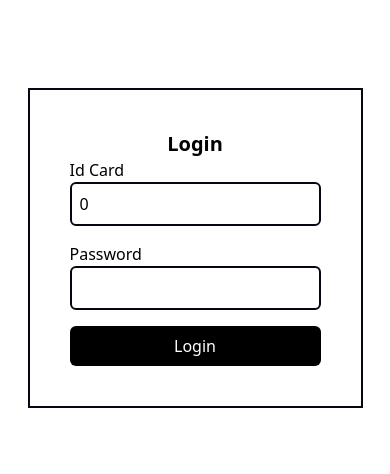
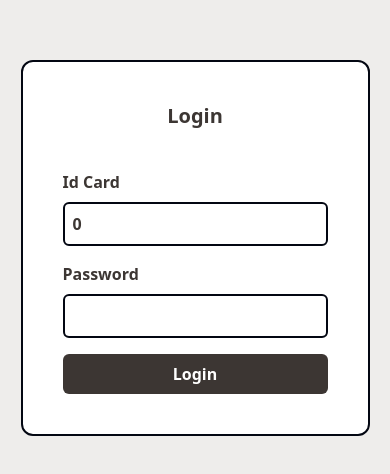
Before and after one commit to andranovia/society-job-platform, a React (Vite) app in the folder society-frontend/: page /login in a window 390 px wide. Shown: the part 174-648 px from the top of the page. Built offline with nearby package versions, Linux system fonts and the light colour scheme.

Commit message:
style: restyling user login page, and fixing navbar responsive.

```diff
--- a/society-frontend/src/App.tsx
+++ b/society-frontend/src/App.tsx
@@ -1,15 +1,12 @@
 import Home from "./components/home";
-import Navbar from "./components/navbar";
+import Layout from "./layout/layout";
 
 function App() {
   return (
     <>
-      <div className="">
-        <Navbar />
-      </div>
-      <div>
+      <Layout>
         <Home />
-      </div>
+      </Layout>
     </>
   );
 }
--- a/society-frontend/src/components/faq.tsx
+++ b/society-frontend/src/components/faq.tsx
@@ -44,7 +44,7 @@ const Faq = () => {
   };
 
   return (
-    <div className="w-full py-20 px-4 text-primary">
+    <div id="faq" className="w-full py-20 px-4 text-primary">
       <div className="flex flex-col justify-center gap-4 items-center">
         <h1 className="text-4xl font-semibold">Have any question?</h1>
         <h3>Here's an answer for you</h3>
--- a/society-frontend/src/components/login.tsx
+++ b/society-frontend/src/components/login.tsx
@@ -1,16 +1,18 @@
-import React, { ChangeEvent, useState } from "react";
+import { ChangeEvent, useState } from "react";
 import axiosInstane from "../tools/axiosInstance";
+import { useNavigate } from "react-router-dom";
 
 interface LoginDataPorps {
-  id_card_nummber: number;
+  id_card_number: number;
   password: string;
 }
 
 const Login = () => {
   const [loginData, setloginData] = useState<LoginDataPorps>({
-    id_card_nummber: 0,
+    id_card_number: 0,
     password: "",
   });
+  const navigate = useNavigate();
 
   const handleOnChange = (e: ChangeEvent<HTMLInputElement>) => {
     const { name, value } = e.target;
@@ -23,27 +25,27 @@ const Login = () => {
   const login = () => {
     axiosInstane
       .post("api/v1/auth/login", loginData)
-      .then((res) => console.log(res))
+      .then(() => navigate("/request"))
       .catch((err) => console.log(err));
   };
 
   return (
-    <div className="w-full">
-      <div className="flex justify-center flex-col items-center w-full h-screen">
-        <div className="bg-white border-2 border-gray-950 p-10 flex flex-col justify-start items-center">
-          <h1 className="text-xl font-semibold">Login</h1>
-          <div className="flex flex-col gap-4">
-            <div className="flex flex-col justify-center items-start">
+    <div className="w-full bg-base">
+      <div className="flex justify-center lg:flex-row flex-col-reverse gap-10 items-center w-full h-screen">
+        <div className="bg-white border-2 border-gray-950 rounded-xl p-10 flex flex-col justify-start text-primary items-center">
+          <h1 className="text-xl lg:text-2xl font-semibold">Login</h1>
+          <div className="flex flex-col font-semibold gap-4 mt-10">
+            <div className="flex flex-col  gap-2 justify-center items-start">
               <h1>Id Card </h1>
               <input
                 name="id_card_number"
-                value={loginData.id_card_nummber}
+                value={loginData.id_card_number}
                 onChange={(e) => handleOnChange(e)}
                 type="text"
                 className="border-2 p-2 rounded-md border-gray-950"
               />
             </div>
-            <div className="flex flex-col justify-center items-start">
+            <div className="flex flex-col gap-2 justify-center items-start">
               <h1>Password </h1>
               <input
                 name="password"
@@ -53,8 +55,16 @@ const Login = () => {
                 className="border-2 p-2 rounded-md border-gray-950"
               />
             </div>
-            <button className="bg-black rounded-md p-2 text-white" onClick={() => login()}>Login</button>
+            <button
+              className="bg-primary rounded-md p-2 text-white"
+              onClick={() => login()}
+            >
+              Login
+            </button>
           </div>
+        </div>
+        <div className="text-2xl hidden lg:block lg:text-5xl font-semibold w-80 text-primary">
+          <h1>Achive your most dreamable stuff you've never imagine</h1>
         </div>
       </div>
     </div>
--- a/society-frontend/src/components/navbar.tsx
+++ b/society-frontend/src/components/navbar.tsx
@@ -3,8 +3,9 @@ import { motion, useAnimationControls } from "framer-motion";
 import { FaPeopleGroup, FaRegCircleCheck, FaJoint } from "react-icons/fa6";
 import UseMobile from "../hooks/useMobile";
 import { GiHamburgerMenu } from "react-icons/gi";
+import { Link } from "react-scroll";
 
-const Navbar = ({ onLinkClick }) => {
+const Navbar = () => {
   const controls = useAnimationControls();
   const { isMobile } = UseMobile();
   const handleHover = () => {
@@ -37,20 +38,13 @@ const Navbar = ({ onLinkClick }) => {
     <div className="flex bg-white z-40 fixed w-full justify-between items-center py-4 pb-8 top-0 ">
       <div className="flex justify-center items-baseline text-center sm:mx-20 mx-4 gap-10">
         <h1 className="text-3xl font-bold">Society</h1>
-
-      </div>
-      <div className="flex justify-center items-center gap-4 mx-4 sm:mx-20">
-      <a href="#about" className="font-bold text-gray-900" onClick={() => onLinkClick('about')}>About /</a>
-
-      {!isMobile && (
-          <div className="flex flex-col justify-start items-end">
-
+        {!isMobile && (
+          <div className="flex flex-col justify-start items-start">
             <motion.div
               onMouseEnter={() => handleHover()}
               onMouseLeave={() => handleHoverEnd()}
               className="flex relative z-20 justify-center items-center gap-2 cursor-pointer"
             >
-
               Feature <RiArrowDownSLine />
             </motion.div>
 
@@ -81,6 +75,47 @@ const Navbar = ({ onLinkClick }) => {
             </motion.div>
           </div>
         )}
+      </div>
+      <div className="flex justify-center items-center gap-4 mx-4 sm:mx-20">
+       {!isMobile && (
+        <>
+         <Link
+          to="about"
+          spy={true}
+          smooth={true}
+          duration={500}
+          className="font-semibold   text-gray-900 cursor-pointer"
+        >
+          About /
+        </Link>
+        <Link
+          to="timeline"
+          spy={true}
+          smooth={true}
+          duration={500}
+          className="font-semibold text-gray-900 cursor-pointer"
+        >
+          Timeline /
+        </Link>
+        <Link
+          to="review"
+          spy={true}
+          smooth={true}
+          duration={500}
+          className="font-semibold text-gray-900 cursor-pointer"
+        >
+          Review /
+        </Link>
+        <Link
+          to="faq"
+          spy={true}
+          smooth={true}
+          duration={500}
+          className="font-semibold text-gray-900 cursor-pointer"
+        >
+          Faq /
+        </Link></>
+       )}
 
         {isMobile && (
           <div>
--- /dev/null
+++ b/society-frontend/src/components/navbarDashboardUser.tsx
@@ -0,0 +1,9 @@
+import React from 'react'
+
+const NavbarDashboardUser = () => {
+  return (
+    <div className='w-full'><div className='flex justify-between m-6 text-2xl font-semibold'><h1>Society</h1></div></div>
+  )
+}
+
+export default NavbarDashboardUser
--- a/society-frontend/src/components/review.tsx
+++ b/society-frontend/src/components/review.tsx
@@ -22,7 +22,7 @@ const reviewCardData = [
 
 const Review = () => {
   return (
-    <div className="w-full  flex justify-center flex-col p-4 items-center gap-10">
+    <div id="review" className="w-full  flex justify-center flex-col p-4 items-center gap-10">
         <h1 className="font-semibold w-80 px-4 lg:px-0 lg:w-[30rem] text-primary text-lg  sm:text-2xl ">
           As a platform our job is keeping the user <span className="text-secondary">comfort</span>, <span className="text-secondary">comfortefficiency</span>, and <span className="text-secondary">productivity</span> so they bring dreams comes alive.
         </h1>
--- a/society-frontend/src/components/timeline.tsx
+++ b/society-frontend/src/components/timeline.tsx
@@ -15,7 +15,7 @@ const Timeline = () => {
     }
   }, [control, isInView]);
   return (
-    <div className="w-fit lg:w-full mb-20 flex justify-start items-start lg:justify-center mx-10 lg:mx-0 lg:items-center flex-col">
+    <div id="timeline" className="w-fit lg:w-full mb-20 flex justify-start items-start lg:justify-center mx-10 lg:mx-0 lg:items-center flex-col">
       <div className="flex justify-start flex-col items-start lg:items-center gap-6 ">
         <BsArrowDownCircle size={40} />
         <motion.div
--- /dev/null
+++ b/society-frontend/src/components/validationRequest.tsx
@@ -0,0 +1,17 @@
+import React from "react";
+import LayoutDashboardUser from "../layout/layoutDashboardUser";
+
+const ValidationRequest = () => {
+  return (
+    <LayoutDashboardUser>
+    <div className="w-full h-full">
+      <div className="flex justify-center items-start mx-8 lg:mx-20  flex-col mt-20">
+        <h1 className="font-semibold text-primary text-4xl">Dashboard</h1>
+
+      </div>
+    </div>
+    </LayoutDashboardUser>
+  );
+};
+
+export default ValidationRequest;
--- /dev/null
+++ b/society-frontend/src/layout/layout.tsx
@@ -0,0 +1,19 @@
+import { ReactNode } from "react";
+import Navbar from "../components/navbar";
+
+interface layoutProps {
+  children: ReactNode;
+}
+
+const Layout = ({ children }: layoutProps) => {
+  return (
+    <>
+      <div className="">
+        <Navbar />
+      </div>
+      <div>{children}</div>
+    </>
+  );
+};
+
+export default Layout;
--- /dev/null
+++ b/society-frontend/src/layout/layoutDashboardUser.tsx
@@ -0,0 +1,18 @@
+import React, { ReactNode } from 'react'
+import NavbarDashboardUser from '../components/navbarDashboardUser';
+
+interface LayoutDashboardUserProps {
+    children: ReactNode;
+}
+
+
+const LayoutDashboardUser = ({children}: LayoutDashboardUserProps) => {
+  return (
+    <>
+    <div><NavbarDashboardUser/></div>
+    {children}
+    </>
+  )
+}
+
+export default LayoutDashboardUser
--- a/society-frontend/src/main.tsx
+++ b/society-frontend/src/main.tsx
@@ -4,6 +4,7 @@ import App from './App.tsx'
 import './index.css'
 import { RouterProvider, createBrowserRouter } from 'react-router-dom'
 import Login from './components/login.tsx'
+import ValidationRequest from './components/validationRequest.tsx'
 
 const route= createBrowserRouter([
   {
@@ -13,6 +14,10 @@ const route= createBrowserRouter([
   {
     path: '/login',
     element: <Login/>
+  },
+  {
+    path: '/request',
+    element: <ValidationRequest/>
   },
 ])
 
--- /dev/null
+++ b/society-frontend/src/types/module.d.ts
@@ -0,0 +1 @@
+declare module 'react-scroll';
```
